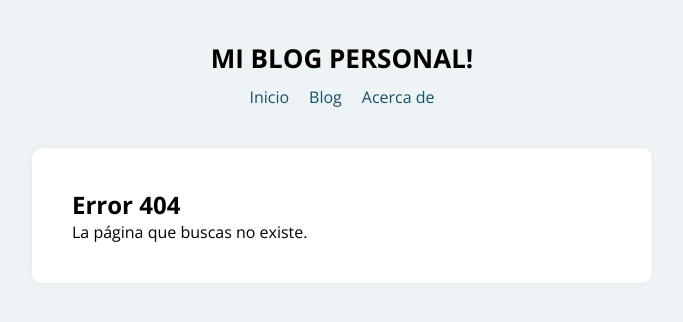
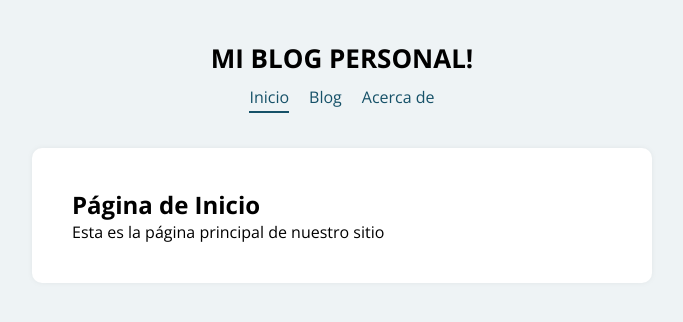
Before and after one commit to alfred3ks/app_react_route_blog, a React (Vite) app: page / in a window 1280 px wide. Before the commit this address had no page. Shown: the top 322 px of the page, without its empty margins (298-981 px from the left). Built offline with nearby package versions, Linux system fonts and the light colour scheme.

Commit message:
Hago ms ajustes en redirecciones.

```diff
--- a/package.json
+++ b/package.json
@@ -1,7 +1,7 @@
 {
   "name": "app_react_route_blog",
   "private": true,
-  "homepage": "https://alfred3ks.github.io/app_react_route_blog/inicio",
+  "homepage": "https://alfred3ks.github.io/app_react_route_blog",
   "version": "0.0.0",
   "type": "module",
   "scripts": {
--- a/src/App.jsx
+++ b/src/App.jsx
@@ -14,10 +14,10 @@ const App = () => {
         <Header />
         <Main>
           <Routes>
-            <Route path={"/app_react_route_blog/inicio"} element={<Inicio />} />
+            <Route path={"/"} element={<Inicio />} />
             <Route path={"/blog"} element={<Blog />} />
             <Route path={"/post/:id"} element={<Post />} />
-            <Route path={"*"} element={<Error404 />} />
+            <Route path={"/*"} element={<Error404 />} />
             <Route path={"/acerca-de"} element={<AcercaDe />} />
           </Routes>
         </Main>
--- a/src/components/Header.jsx
+++ b/src/components/Header.jsx
@@ -7,9 +7,9 @@ const Header = () => {
     <ContenedorHeader>
       <Titulo>Mi blog personal!</Titulo>
       <Menu>
-        <NavLink to={"app_react_route_blog/inicio"}>Inicio</NavLink>
-        <NavLink to={"blog"}>Blog</NavLink>
-        <NavLink to={"acerca-de"}>Acerca de</NavLink>
+        <NavLink to={"/"}>Inicio</NavLink>
+        <NavLink to={"/blog"}>Blog</NavLink>
+        <NavLink to={"/acerca-de"}>Acerca de</NavLink>
       </Menu>
     </ContenedorHeader>
   );
--- a/vite.config.js
+++ b/vite.config.js
@@ -3,6 +3,6 @@ import react from "@vitejs/plugin-react-swc";
 
 // https://vitejs.dev/config/
 export default defineConfig({
-  base: "/app_react_route_blog/inicio/",
+  base: "/",
   plugins: [react()],
 });
```
